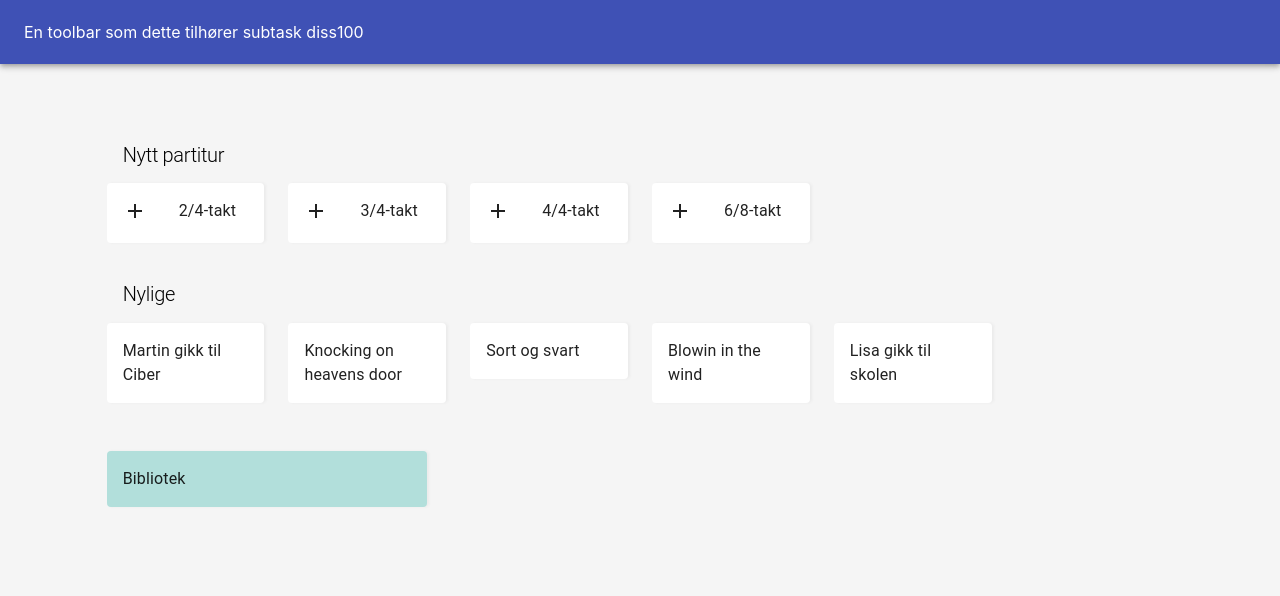
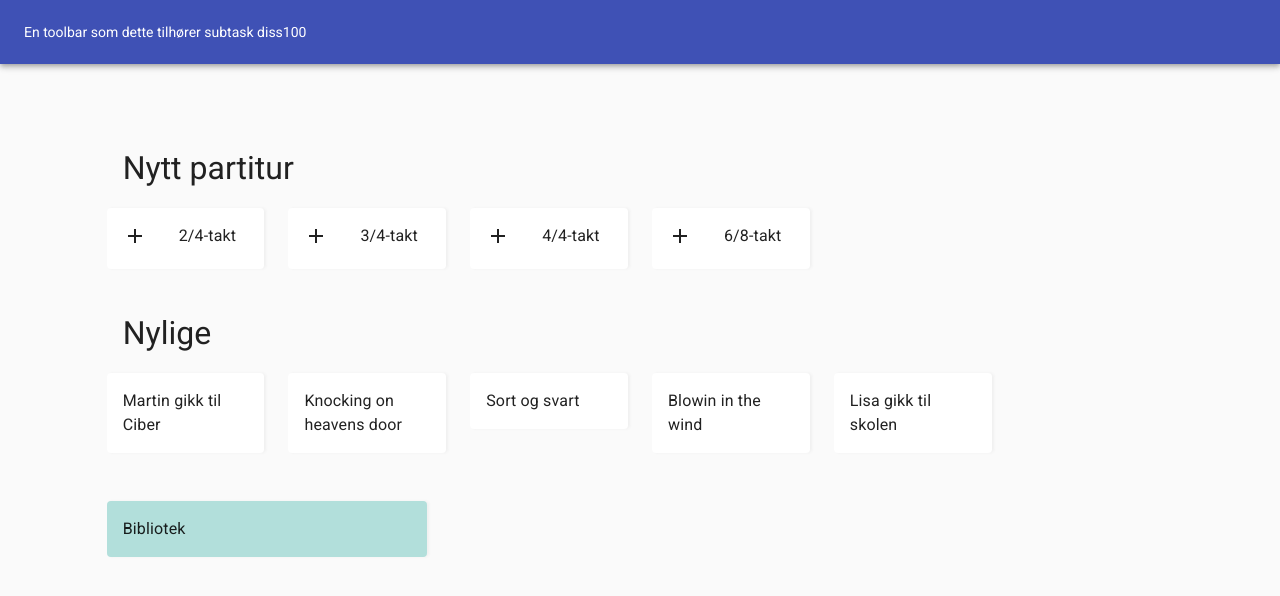
Before and after one commit to lasseklovstad/dissimilis-hackathon, a React (Create React App) app: page /dashboard in a window 1280 px wide. Shown: the top 596 px of the page. Built offline with nearby package versions, Linux system fonts and the light colour scheme.

Commit message:
merge med Max sin pull-request #97

```diff
--- a/package.json
+++ b/package.json
@@ -9,6 +9,7 @@
     "@testing-library/react": "^9.5.0",
     "@testing-library/user-event": "^7.2.1",
     "@types/jest": "^24.9.1",
+    "@types/material-ui": "^0.21.7",
     "@types/node": "^12.12.47",
     "@types/react": "^16.9.41",
     "@types/react-dom": "^16.9.8",
--- a/public/index.html
+++ b/public/index.html
@@ -10,6 +10,7 @@
       content="En applikasjon for å lage fargede noteark med Dissimilis fargenotasjon"
     />
     <link rel="apple-touch-icon" href="%PUBLIC_URL%/logo192.png" />
+    <link href="https://fonts.googleapis.com/css2?family=Roboto&display=swap" rel="stylesheet">
     <!--
       manifest.json provides metadata used when your web app is installed on a
       user's mobile device or desktop. See https://developers.google.com/web/fundamentals/web-app-manifest/
--- a/src/App.tsx
+++ b/src/App.tsx
@@ -1,11 +1,17 @@
 import React from 'react';
-
-import Routing from './Routing'
+import {MuiThemeProvider} from "@material-ui/core/styles";
+import Routing from './Routing';
+import { theme } from "./theme";
+import CssBaseline from "@material-ui/core/CssBaseline";
 
 function App() {
   return (
         <div>
+          <MuiThemeProvider theme={theme}>
+            <CssBaseline />
             <Routing />
+          </MuiThemeProvider>
+
         </div>
   );
 }
--- a/src/Routing.tsx
+++ b/src/Routing.tsx
@@ -11,7 +11,6 @@ function Routing() {
                 <Route exact path="/" component={LoginView} />
                 <Route exact path="/dashboard" component={DashboardView} />
 
-                {/*Insert new routes above this comment */}
                 <Route render={() => <Redirect to={{pathname: "/"}} />} />
             </Switch>
         </BrowserRouter>
--- /dev/null
+++ b/src/theme.tsx
@@ -0,0 +1,53 @@
+import {createMuiTheme} from "@material-ui/core/styles";
+import {colors} from "./utils/colors";
+
+
+export const theme : object = createMuiTheme({
+    overrides: {
+        MuiCssBaseline : {
+            '@global' : {
+                html: {
+                    fontSize: "100%"
+                }
+            }
+        }
+    },
+    palette: {
+        background: {
+            default: colors.gray_100
+        }
+    },
+    /*props: {
+        MuiTypography: {
+            variantMapping: {
+                p : "body1"
+            }
+        }
+    },*/
+    typography: {
+        fontFamily: "Roboto",
+        h1: {
+            fontSize: "2rem",
+            lineHeight: 1.5,
+            '@media(max-width:600px)' : {
+                fontSize: "20px"
+            }
+        },
+        h2: {
+            fontSize: "1.5rem",
+            lineHeight: 1.5,
+            '@media(max-width:600px)' : {
+                fontSize: "20px"
+            }
+        },
+        body1: { //Corresponding to the parapraph in the figma sketches. Can use variant = "p" to use this
+            fontSize: "1rem",
+            lineHeight: 1.5,
+        },
+        caption: {
+            fontSize: "0.75rem",
+            lineHeight: 1.5,
+        }
+    }
+
+});
--- /dev/null
+++ b/src/utils/colors.tsx
@@ -0,0 +1,17 @@
+
+export const colors = {
+    gray_100:  "#FAFAFA",
+    gray_200: "#E0E0E0",
+    gray_300: "#BDBDBD",
+    gray_400: "#9E9E9E",
+    black: "#212121",
+    white: "#FFFFFF",
+    focus: "#00E5FF",
+    C: "#43A047",
+    D: "#8E24AA",
+    E: "#6D4C41",
+    F: "#FDD835",
+    G: "#EF5350",
+    A: "#1E88E5",
+    H: "#FB8C00",
+};
--- a/src/views/DashboardView/DashboardView.tsx
+++ b/src/views/DashboardView/DashboardView.tsx
@@ -20,7 +20,6 @@ export default function DashboardView() {
   const style = useStyles();
   return (
     <div className={style.background}>
-      <ThemeProvider theme={theme}>
         <AppBar position="static"><Toolbar style={{color: "inherit"}}>En toolbar som dette tilhører subtask diss100</Toolbar></AppBar>
 
         <Box mt={8}>
@@ -66,18 +65,12 @@ export default function DashboardView() {
             </Grid>
           </Grid>
         </Box>
-
-
-
-
-      </ThemeProvider>
     </div>
   );
 }
 
 const useStyles = makeStyles({
   background: {
-    backgroundColor : "#F5F5F5",
     height: "100vh",
     width: "100vw"
   },
@@ -87,11 +80,3 @@ const useStyles = makeStyles({
   },
 
 });
-
-const theme = createMuiTheme({
-  typography: {
-    h1: {
-      fontSize: '20px'
-    }
-  }
-});
```
Also changed, not shown: 1 other file (tests, documents, lock files or other folders).
